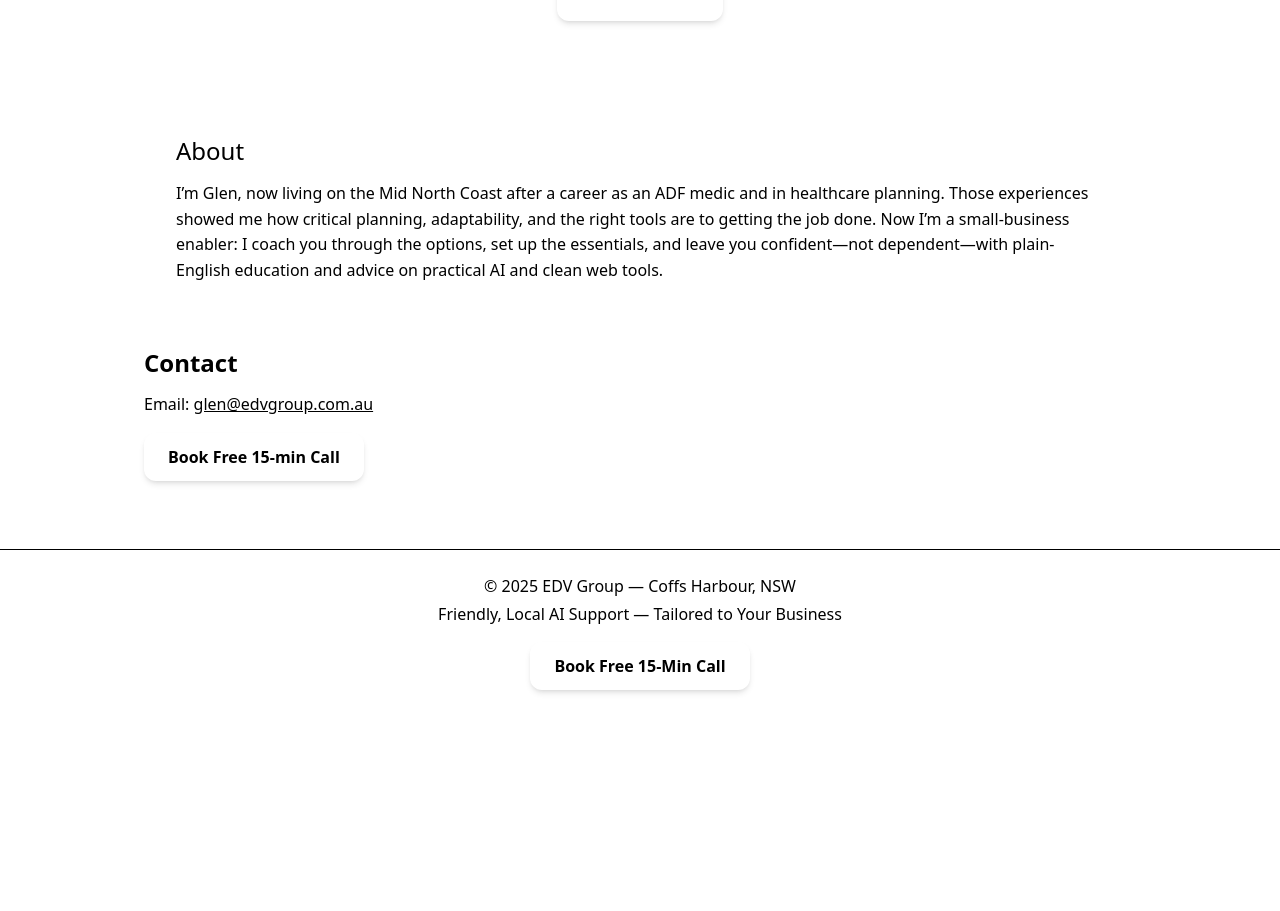
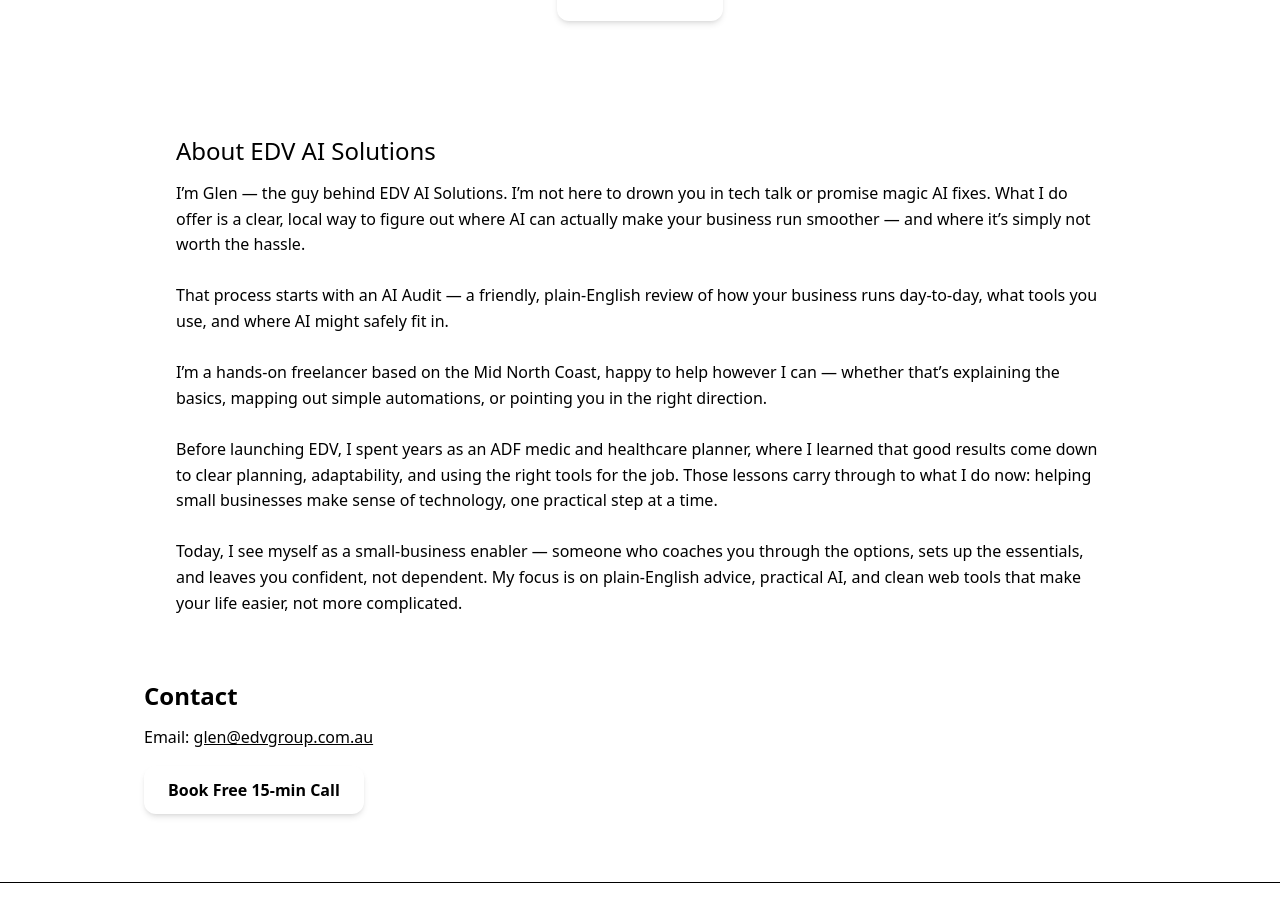
Before and after one commit to Hoppy17/edv-ai-site, a React (Vite) app: page / in a window 1280 px wide. Shown: the part 1240-2151 px from the top of the page. Before the commit the page ends 1962 px from the top, so only its background shows below. Built offline with nearby package versions, Linux system fonts and the light colour scheme.

Commit message:
Updated About + Services with AI Audit & Freelance copy. Added interactive ‘Why Work With Me’ bubble. Removed redundant CTA — no other changes.
Updated the About section to provide a clearer introduction to EDV AI Solutions and its services.

```diff
--- a/src/components/About.tsx
+++ b/src/components/About.tsx
@@ -9,9 +9,17 @@ export default function About() {
         scrollMarginTop: 72
       }}
     >
-      <h2 style={{ fontSize: 24, marginBottom: 12 }}>About</h2>
+      <h2 style={{ fontSize: 24, marginBottom: 12 }}>About EDV AI Solutions</h2>
       <p style={{ fontSize: 16, lineHeight: 1.6 }}>
-        I’m Glen, now living on the Mid North Coast after a career as an ADF medic and in healthcare planning. Those experiences showed me how critical planning, adaptability, and the right tools are to getting the job done. Now I’m a small-business enabler: I coach you through the options, set up the essentials, and leave you confident—not dependent—with plain-English education and advice on practical AI and clean web tools.
+        I’m Glen — the guy behind EDV AI Solutions. I’m not here to drown you in tech talk or promise magic AI fixes. What I do offer is a clear, local way to figure out where AI can actually make your business run smoother — and where it’s simply not worth the hassle.
+        <br /><br />
+        That process starts with an AI Audit — a friendly, plain-English review of how your business runs day-to-day, what tools you use, and where AI might safely fit in.
+        <br /><br />
+        I’m a hands-on freelancer based on the Mid North Coast, happy to help however I can — whether that’s explaining the basics, mapping out simple automations, or pointing you in the right direction.
+        <br /><br />
+        Before launching EDV, I spent years as an ADF medic and healthcare planner, where I learned that good results come down to clear planning, adaptability, and using the right tools for the job. Those lessons carry through to what I do now: helping small businesses make sense of technology, one practical step at a time.
+        <br /><br />
+        Today, I see myself as a small-business enabler — someone who coaches you through the options, sets up the essentials, and leaves you confident, not dependent. My focus is on plain-English advice, practical AI, and clean web tools that make your life easier, not more complicated.
       </p>
     </section>
   );
```
